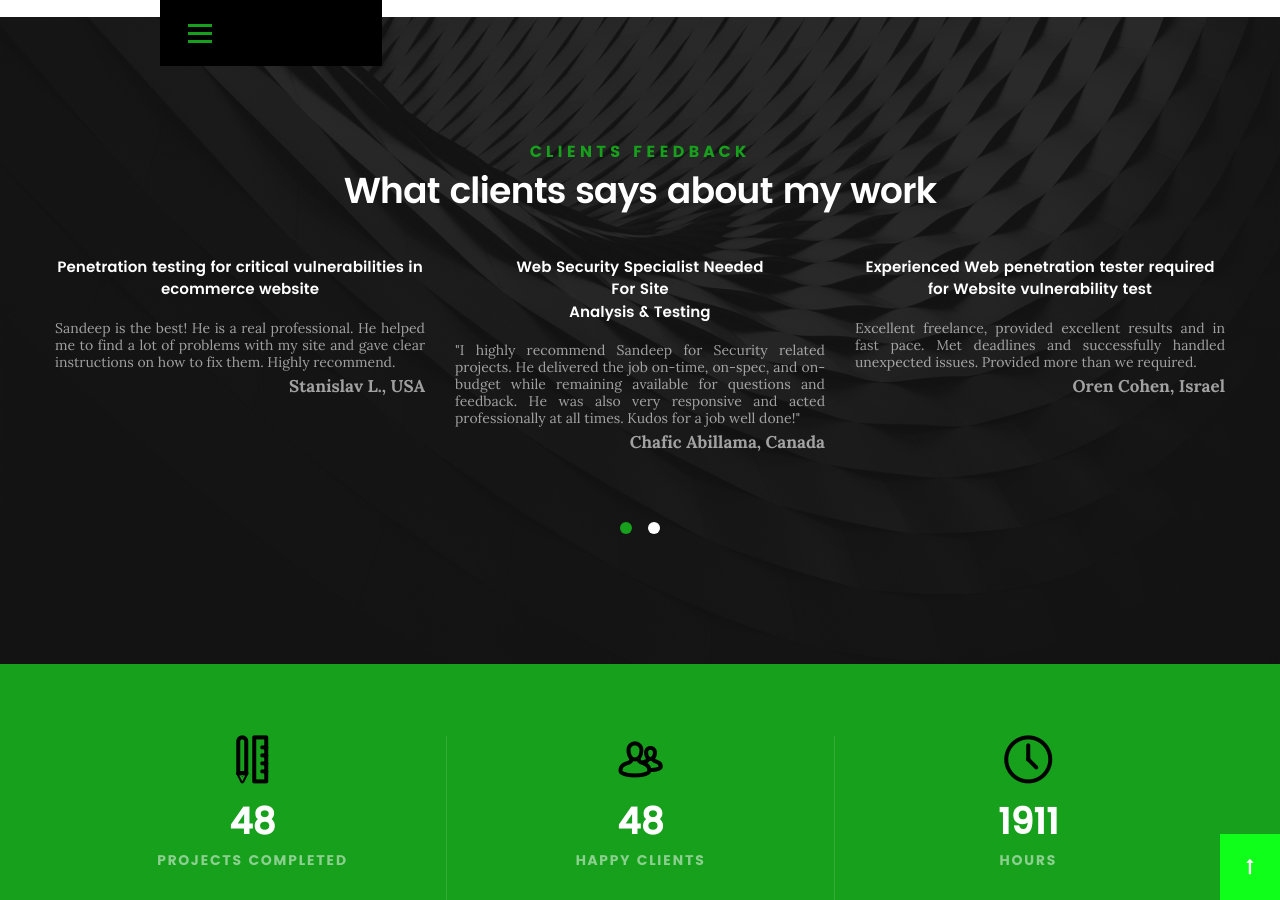
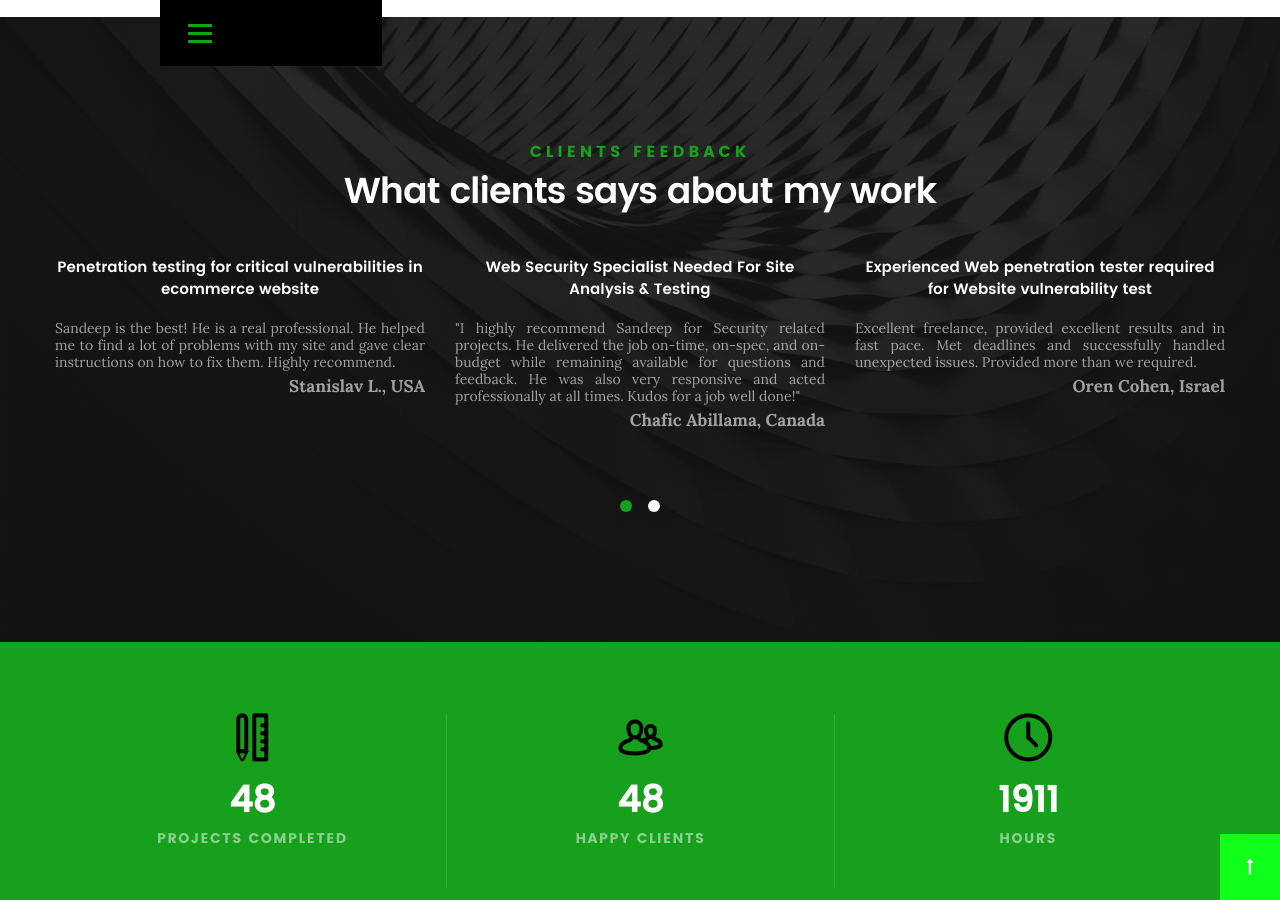
Before and after one commit to SandeepSainiProgrammer/portfolio, a Jekyll site: the page built from index.html, in a window 1280 px wide and 900 px high, scrolled down 6222 px. Built offline with Jekyll 4.4.1, drawn with Linux system fonts in a browser that asks for light colours; some web fonts are replaced.

Commit message:
Link and styling change

```diff
--- a/_layouts/default.html
+++ b/_layouts/default.html
@@ -11,7 +11,7 @@
 	<title>Sandeep Saini | Freelancer, Penetration tester, Programmer, Security Researcher</title>
 
 
-	<meta name="description" content="My Name is Sandeep Saini. I am an Experienced Freelancer, Penetration tester, Programmer from India">
+	<meta name="description" content="Sandeep Saini, Experienced Penetration tester, Freelancer and Programmer from India">
 	<meta name="keywords" content="Sandeep, Sandeep Saini, Sandeepsaini, Sandeep penetration tester, Sandeep web penetration tester,  Sandeep network penetration tester, Penetration tester in india, full time penetration tester, freelancer penetration tester">
 	<meta name="author" content="Sandeep Saini">
 
--- a/index.html
+++ b/index.html
@@ -516,7 +516,7 @@ permalink: /
 
 			<div class="service-content">
 
-					<h3>Web Security Specialist Needed<br> For Site <br> Analysis & Testing</h3>
+					<h3>Web Security Specialist Needed For Site Analysis & Testing</h3>
 
 					<p class="desc">"I highly recommend Sandeep for Security related projects. He delivered the job on-time, on-spec, and on-budget while remaining available for questions and feedback. He was also very responsive and acted professionally at all times. Kudos for a job well done!"
 					<br><b>Chafic Abillama, Canada</b><br>
```
